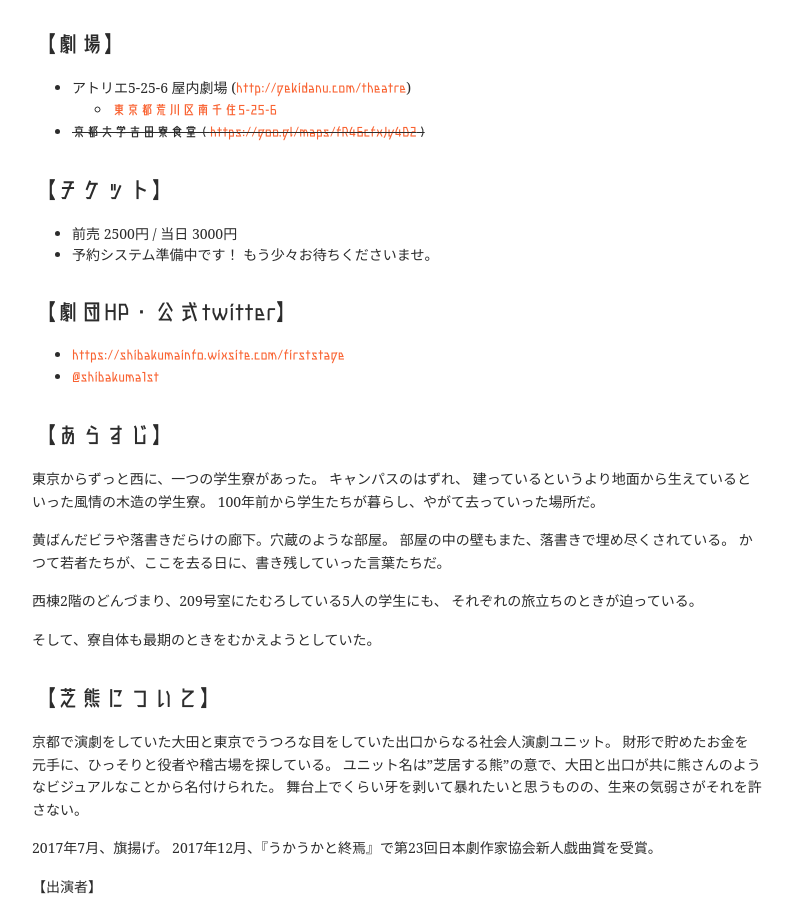
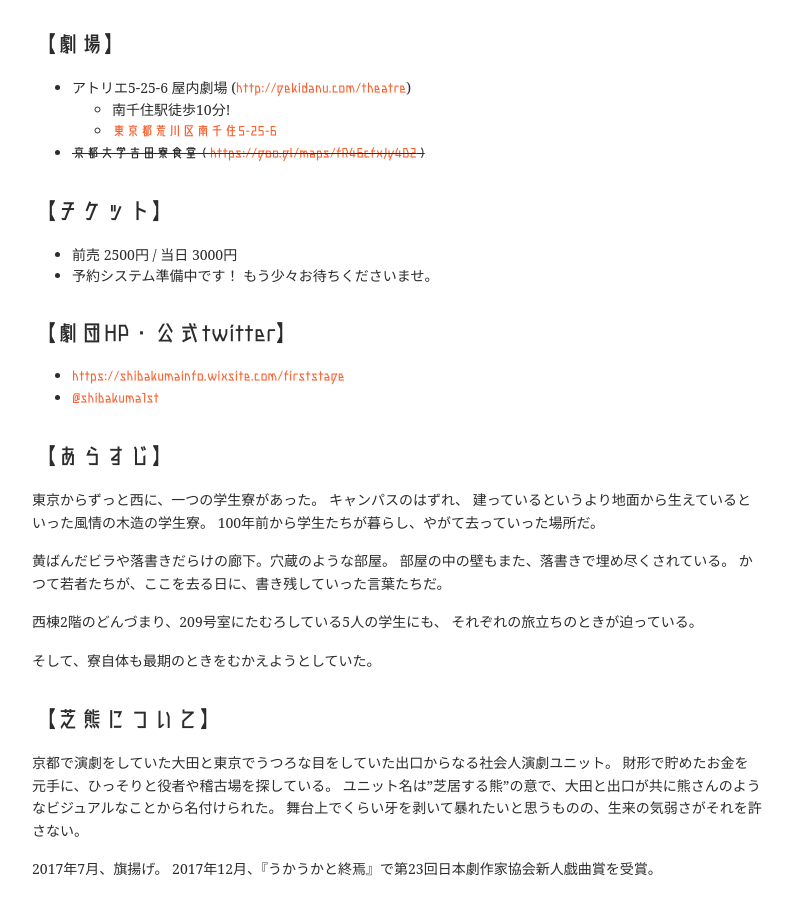
Before and after one commit to ngmsh/ngmsh.github.io, a plain HTML site: page next/index.html in a window 1280 px wide. Shown: the part 1045-1944 px from the top of the page, without its empty margins (243-1035 px from the left). Drawn offline with nearby package versions, Linux system fonts and the light colour scheme; some packages are replaced by stand-ins of ours.

Commit message:
publish by circleci

```diff
--- a/next/index.html
+++ b/next/index.html
@@ -148,6 +148,7 @@
 <li>アトリエ5-25-6 屋内劇場 (<a href="http://gekidanu.com/theatre">http://gekidanu.com/theatre</a>)
 
 <ul>
+<li>南千住駅徒歩10分!</li>
 <li><a href="https://goo.gl/maps/cKLhH3FYRkr">東京都荒川区南千住5-25-6</a></li>
 </ul></li>
 <li><del>京都大学吉田寮食堂 ( <a href="https://goo.gl/maps/fR46cfxJy4D2">https://goo.gl/maps/fR46cfxJy4D2</a> )</del></li>
```
